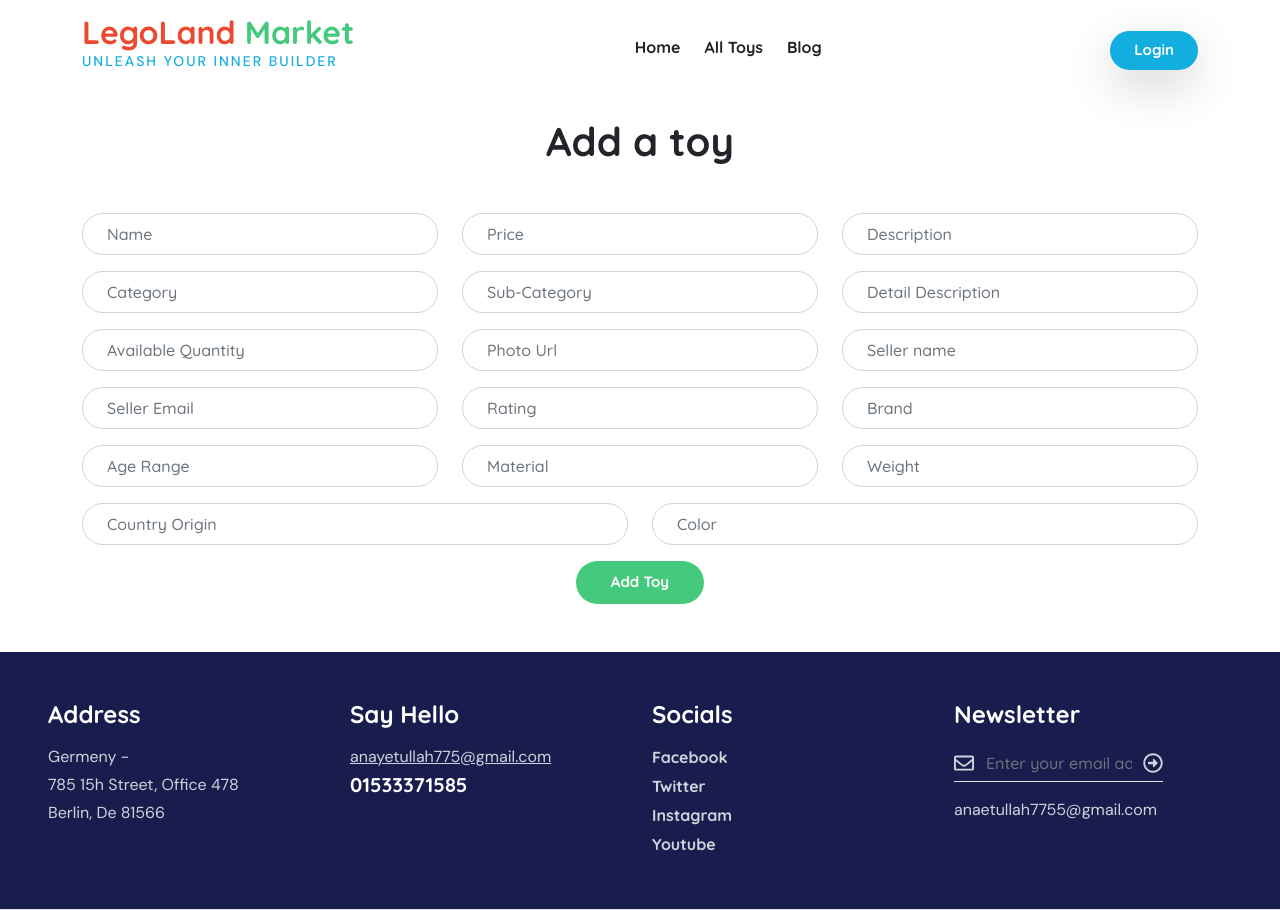
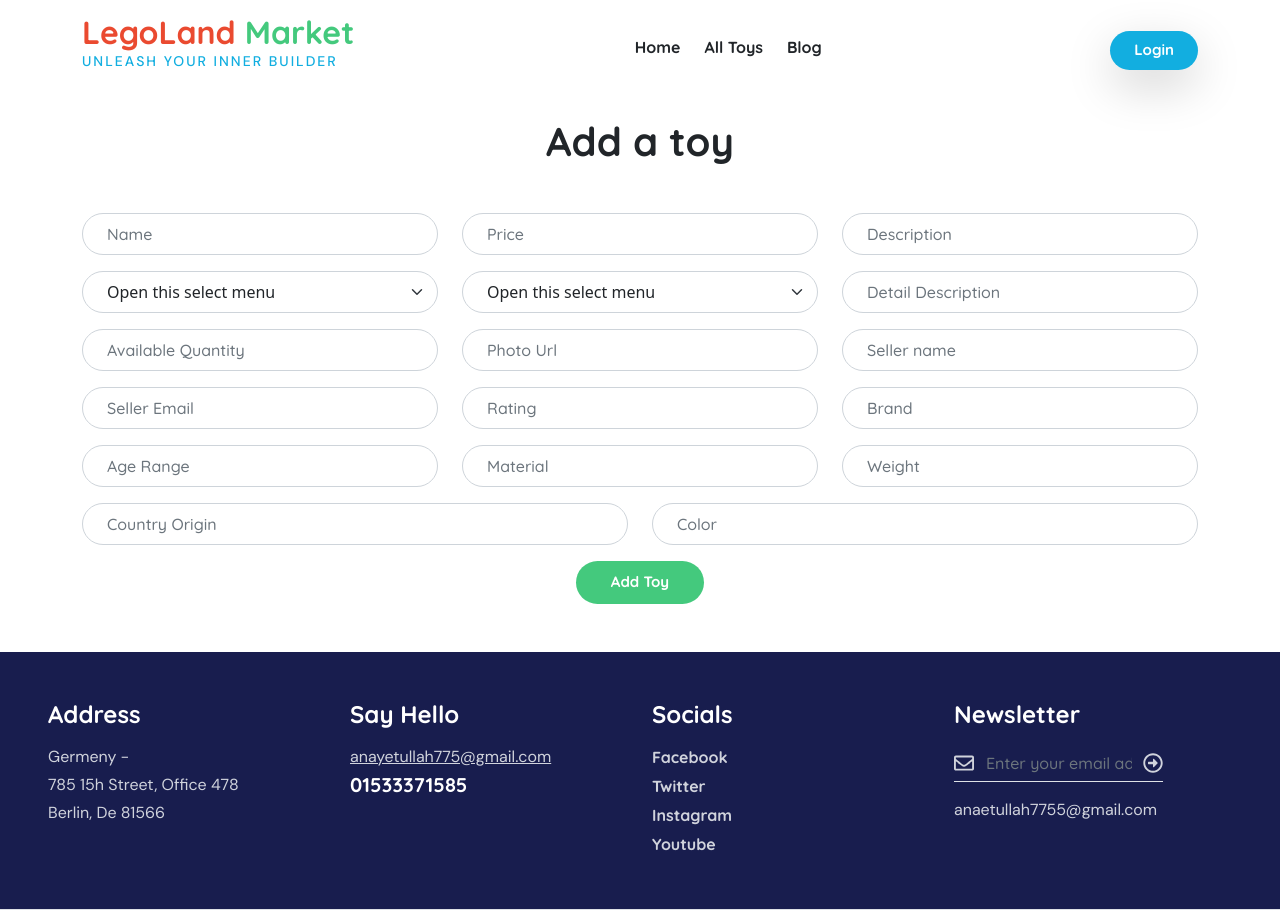
Before and after one commit to anayetullah-developer/legoland-client, a React (Vite) app: page /add-toy in a window 1280 px wide. Built offline with nearby package versions, Linux system fonts and the light colour scheme; no server answers.

Commit message:
Add toy functionality completed to post form data into database

```diff
--- a/src/Pages/AddToy/AddToy.jsx
+++ b/src/Pages/AddToy/AddToy.jsx
@@ -1,76 +1,227 @@
+import { useContext, useState } from "react";
 import { Col, Form, Row } from "react-bootstrap";
+import { AuthContext } from "../../providers/AuthProvider";
 
 const AddToy = () => {
+  const { user } = useContext(AuthContext);
+  const [category, setCategory] = useState("");
+  const [subCategory, setSubCategory] = useState("");
+
+  const handleCategory = (e) => {
+    setCategory(e.target.value)
+  }
+
+  const handleSubCategory = (e) => {
+    setSubCategory(e.target.value)
+  }
+  const handleAddItem = (e) => {
+    e.preventDefault();
+    const form = e.target;
+    const email = user?.email;
+    const name = user?.displayName;
+    const url = user?.photoURL;
+    const price = form.price.value;
+    const description =  form.description.value;
+    const details =  form.details.value;
+    const age =  form.age.value;
+    const brand =  form.brand.value;
+    const color = form.color.value;
+    const material = form.material.value;
+    const rating = form.rating.value;
+    const weight = form.weight.value;
+    const sellerName = form.sellerName.value;
+    const country = form.country.value;
+    // const category =  form.category.value;
+    // const subcategory =  form.subCategory.value;
+    console.log(name, email);
+
+    const toyInfo = {
+      email, name, url, price, description, details, age, brand, color, material, rating, weight, sellerName, country, category, subCategory
+    };
+
+    fetch("http://localhost:5005/addToy", {
+      method: "POST",
+      headers: {
+        "content-type": "application/json",
+      },
+      body: JSON.stringify(toyInfo),
+    })
+      .then((res) => res.json())
+      .then((result) => {
+        console.log(result);
+        if (result.insertedId) {
+          alert("Inserted Successfully");
+        }
+      });
+  };
+
   return (
     <div className="container">
-    <h1 className="text-center mt-3 mb-5">Add a toy</h1>
-      <Form>
+      <h1 className="text-center mt-3 mb-5">Add a toy</h1>
+      <Form onSubmit={handleAddItem}>
         <Row>
           <Col md={4} sm={6}>
-            <Form.Control type="text" name="name" placeholder="Name" className="pt-2 pb-2 pe-2 ps-4 rounded-pill mb-3"/>
+            <Form.Control
+              type="text"
+              name="name"
+              placeholder="Name"
+              defaultValue={user?.displayName}
+              className="pt-2 pb-2 pe-2 ps-4 rounded-pill mb-3"
+            />
           </Col>
           <Col md={4} sm={6}>
-            <Form.Control type="text" name="price" placeholder="Price" className="pt-2 pb-2 pe-2 ps-4 rounded-pill mb-3"/>
+            <Form.Control
+              type="text"
+              name="price"
+              placeholder="Price"
+              className="pt-2 pb-2 pe-2 ps-4 rounded-pill mb-3"
+            />
           </Col>
           <Col md={4} sm={6}>
-            <Form.Control type="text" name="description" placeholder="Description" className="pt-2 pb-2 pe-2 ps-4 rounded-pill mb-3"/>
+            <Form.Control
+              type="text"
+              name="description"
+              placeholder="Description"
+              className="pt-2 pb-2 pe-2 ps-4 rounded-pill mb-3"
+            />
           </Col>
         </Row>
         <Row>
           <Col md={4} sm={6}>
-            <Form.Control type="text" name="category" placeholder="Category" className="pt-2 pb-2 pe-2 ps-4 rounded-pill mb-3"/>
+            <Form.Select
+              aria-label="Default select example"
+              className="pt-2 pb-2 pe-2 ps-4 rounded-pill mb-3"
+              onChange={handleCategory}
+            >
+              <option>Open this select menu</option>
+              <option value="1">One</option>
+              <option value="2">Two</option>
+              <option value="3">Three</option>
+            </Form.Select>
           </Col>
           <Col md={4} sm={6}>
-            <Form.Control type="text" name="sub-category" placeholder="Sub-Category" className="pt-2 pb-2 pe-2 ps-4 rounded-pill mb-3"/>
+            <Form.Select
+              aria-label="Default select example"
+              className="pt-2 pb-2 pe-2 ps-4 rounded-pill mb-3"
+              onChange={handleSubCategory}
+            >
+              <option>Open this select menu</option>
+              <option value="1">One</option>
+              <option value="2">Two</option>
+              <option value="3">Three</option>
+            </Form.Select>
           </Col>
           <Col md={4} sm={6}>
-            <Form.Control type="text" name="details" placeholder="Detail Description" className="pt-2 pb-2 pe-2 ps-4 rounded-pill mb-3"/>
+            <Form.Control
+              type="text"
+              name="details"
+              placeholder="Detail Description"
+              className="pt-2 pb-2 pe-2 ps-4 rounded-pill mb-3"
+            />
           </Col>
         </Row>
         <Row>
           <Col md={4} sm={6}>
-            <Form.Control type="number" name="quantity" placeholder="Available Quantity" className="pt-2 pb-2 pe-2 ps-4 rounded-pill mb-3"/>
+            <Form.Control
+              type="number"
+              name="quantity"
+              placeholder="Available Quantity"
+              className="pt-2 pb-2 pe-2 ps-4 rounded-pill mb-3"
+            />
           </Col>
           <Col md={4} sm={6}>
-            <Form.Control type="url" placeholder="Photo Url" name="url" className="pt-2 pb-2 pe-2 ps-4 rounded-pill mb-3"/>
+            <Form.Control
+              type="url"
+              placeholder="Photo Url"
+              name="url"
+              defaultValue={user?.photoURL}
+              className="pt-2 pb-2 pe-2 ps-4 rounded-pill mb-3"
+            />
           </Col>
           <Col md={4} sm={6}>
-            <Form.Control type="text" name="seller-name" placeholder="Seller name" className="pt-2 pb-2 pe-2 ps-4 rounded-pill mb-3"/>
+            <Form.Control
+              type="text"
+              name="sellerName"
+              placeholder="Seller name"
+              className="pt-2 pb-2 pe-2 ps-4 rounded-pill mb-3"
+            />
           </Col>
         </Row>
         <Row>
           <Col md={4} sm={6}>
-            <Form.Control type="email" name="email" placeholder="Seller Email" className="pt-2 pb-2 pe-2 ps-4 rounded-pill mb-3"/>
+            <Form.Control
+              type="email"
+              name="email"
+              defaultValue={user?.email}
+              placeholder="Seller Email"
+              className="pt-2 pb-2 pe-2 ps-4 rounded-pill mb-3"
+            />
           </Col>
           <Col md={4} sm={6}>
-            <Form.Control type="text" name="rating" placeholder="Rating" className="pt-2 pb-2 pe-2 ps-4 rounded-pill mb-3"/>
+            <Form.Control
+              type="text"
+              name="rating"
+              placeholder="Rating"
+              className="pt-2 pb-2 pe-2 ps-4 rounded-pill mb-3"
+            />
           </Col>
           <Col md={4} sm={6}>
-            <Form.Control type="text" name="brand" placeholder="Brand" className="pt-2 pb-2 pe-2 ps-4 rounded-pill mb-3"/>
+            <Form.Control
+              type="text"
+              name="brand"
+              placeholder="Brand"
+              className="pt-2 pb-2 pe-2 ps-4 rounded-pill mb-3"
+            />
           </Col>
         </Row>
         <Row>
           <Col md={4} sm={6}>
-            <Form.Control type="text" name="age" placeholder="Age Range" className="pt-2 pb-2 pe-2 ps-4 rounded-pill mb-3"/>
+            <Form.Control
+              type="text"
+              name="age"
+              placeholder="Age Range"
+              className="pt-2 pb-2 pe-2 ps-4 rounded-pill mb-3"
+            />
           </Col>
           <Col md={4} sm={6}>
-            <Form.Control type="text" name="material" placeholder="Material" className="pt-2 pb-2 pe-2 ps-4 rounded-pill mb-3"/>
+            <Form.Control
+              type="text"
+              name="material"
+              placeholder="Material"
+              className="pt-2 pb-2 pe-2 ps-4 rounded-pill mb-3"
+            />
           </Col>
           <Col md={4} sm={6}>
-            <Form.Control type="text" name="weight" placeholder="Weight" className="pt-2 pb-2 pe-2 ps-4 rounded-pill mb-3"/>
+            <Form.Control
+              type="text"
+              name="weight"
+              placeholder="Weight"
+              className="pt-2 pb-2 pe-2 ps-4 rounded-pill mb-3"
+            />
           </Col>
         </Row>
         <Row>
           <Col md={6} sm={6}>
-            <Form.Control type="text" name="country" placeholder="Country Origin" className="pt-2 pb-2 pe-2 ps-4 rounded-pill mb-3"/>
+            <Form.Control
+              type="text"
+              name="country"
+              placeholder="Country Origin"
+              className="pt-2 pb-2 pe-2 ps-4 rounded-pill mb-3"
+            />
           </Col>
           <Col md={6} sm={6}>
-            <Form.Control type="text" name="color" placeholder="Color" className="pt-2 pb-2 pe-2 ps-4 rounded-pill mb-3"/>
+            <Form.Control
+              type="text"
+              name="color"
+              placeholder="Color"
+              className="pt-2 pb-2 pe-2 ps-4 rounded-pill mb-3"
+            />
           </Col>
         </Row>
-        <button className="btn btn-solid-secondary d-block wt-50 mx-auto">Add Toy</button>
+        <button className="btn btn-solid-secondary d-block wt-50 mx-auto">
+          Add Toy
+        </button>
       </Form>
-
     </div>
   );
 };
```
